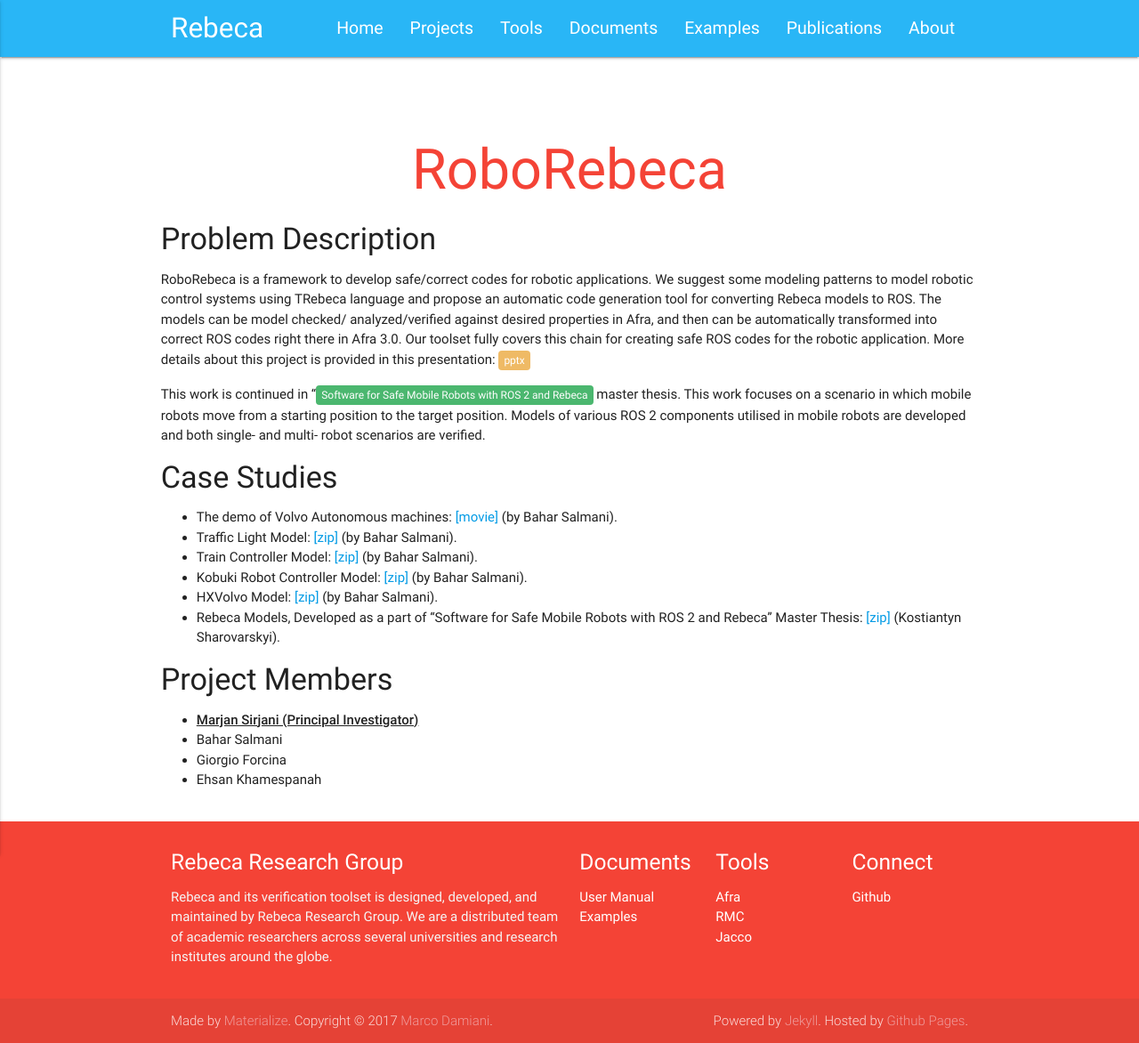
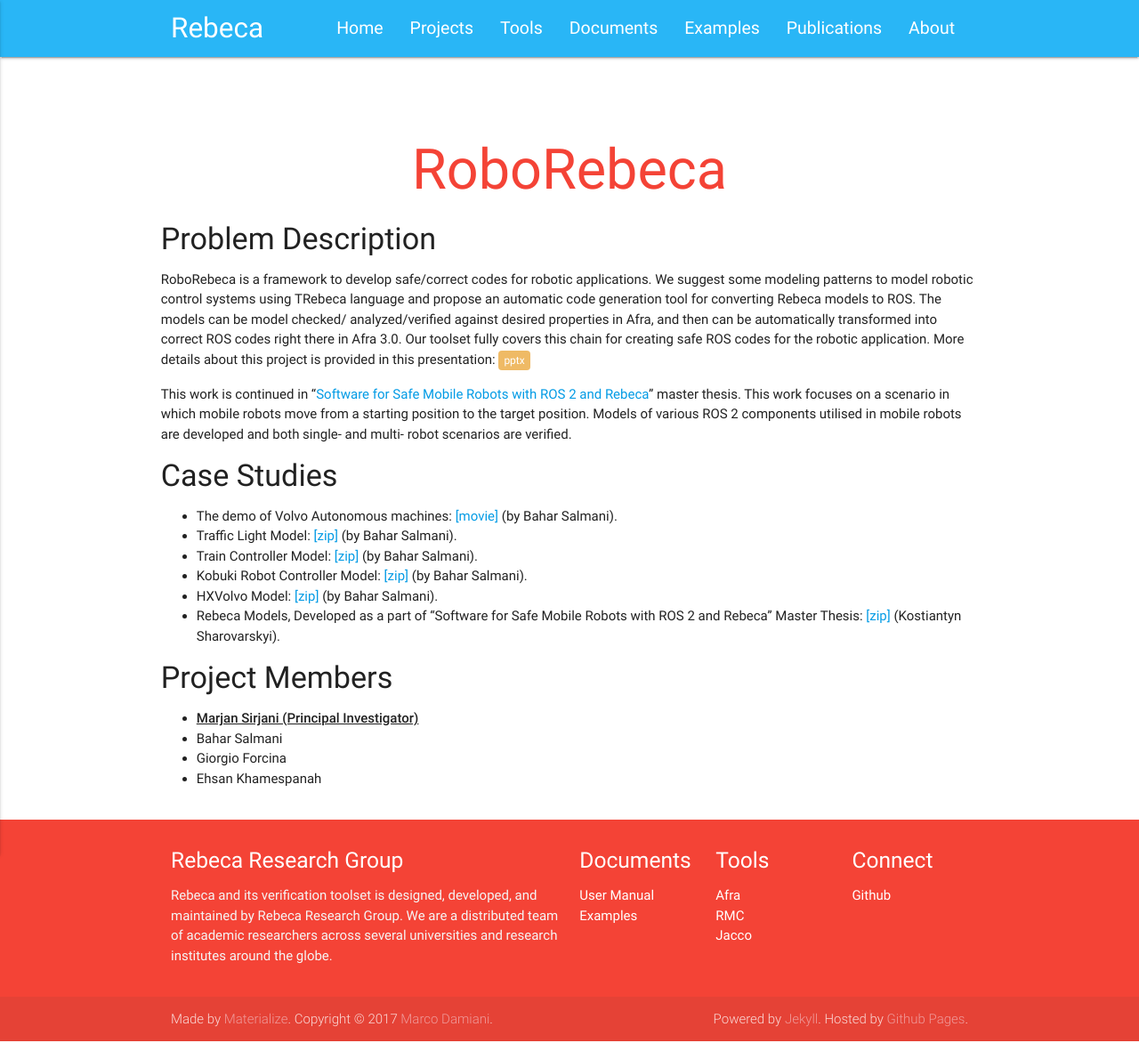
Before and after one commit to rebeca-lang/rebeca-lang.github.io, a Jekyll site: the page built from projects/RoboRebeca.md, in a window 1280 px wide. Shown: the whole page at 89% size. Built offline with Jekyll 4.4.1, drawn with Linux system fonts in a browser that asks for light colours.

Commit message:
A bug in the decorlation of a link is fixed.

```diff
--- a/projects/RoboRebeca.md
+++ b/projects/RoboRebeca.md
@@ -11,7 +11,7 @@ The models can be model checked/ analyzed/verified against desired properties in
 Our toolset fully covers this chain for creating safe ROS codes for the robotic application.
 More details about this project is provided in this presentation: <a class="link link_presentation" href="/assets/projects/RoboRebeca/RoboRebeca.pptx">pptx</a>
 
-This work is continued in "<a class="link" href="/assets/theses/SOFTWARE-FOR-SAFE-MOBILE-ROBOTS-WITH-ROS2-AND-REBECA.pdf">Software for Safe Mobile Robots with ROS 2 and Rebeca</a> master thesis. This work focuses on a scenario in which mobile robots move from a starting position to the target position. Models of various ROS 2 components utilised in mobile robots are developed and both single- and multi- robot scenarios are verified.
+This work is continued in "[Software for Safe Mobile Robots with ROS 2 and Rebeca](/assets/theses/SOFTWARE-FOR-SAFE-MOBILE-ROBOTS-WITH-ROS2-AND-REBECA.pdf)" master thesis. This work focuses on a scenario in which mobile robots move from a starting position to the target position. Models of various ROS 2 components utilised in mobile robots are developed and both single- and multi- robot scenarios are verified.
 
 #### Case Studies
 * The demo of Volvo Autonomous machines: [ [movie] ](/assets/projects/RoboRebeca/automaticConversionChain.mp4) (by Bahar Salmani).
```
